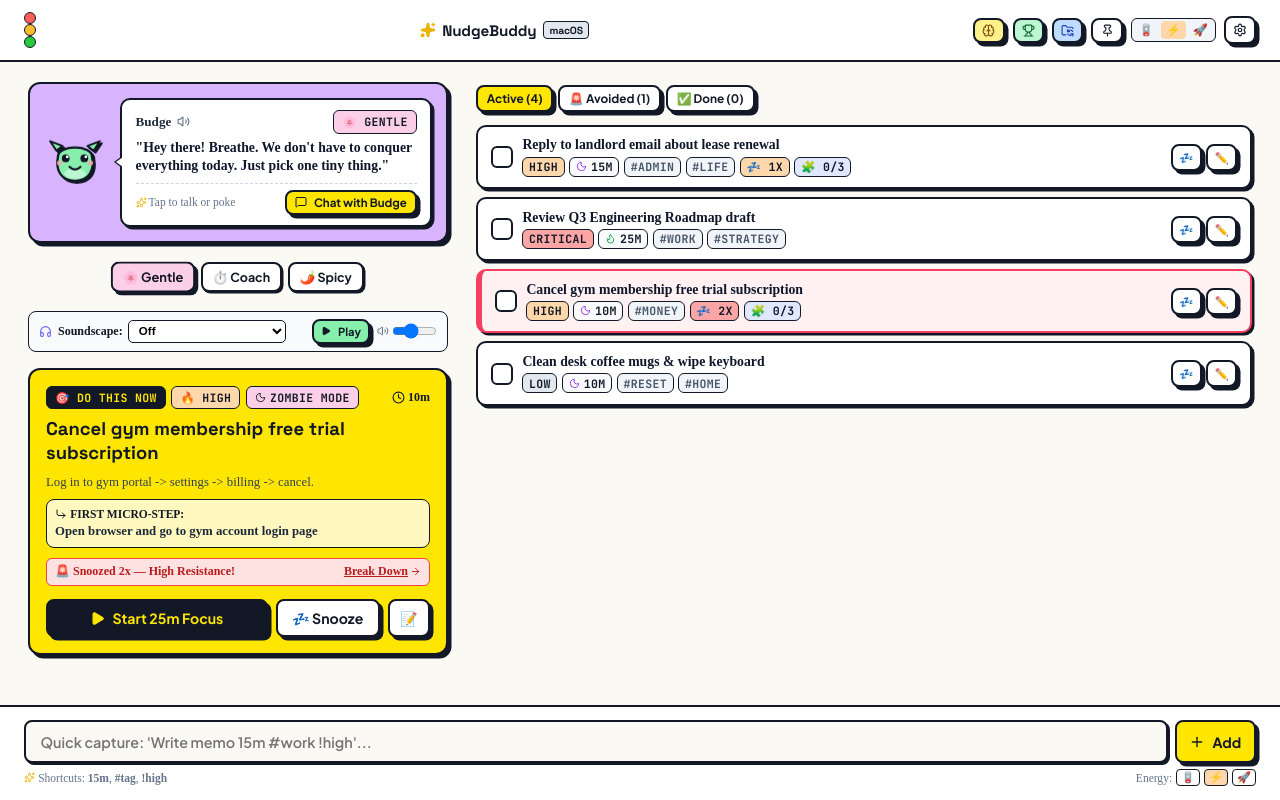
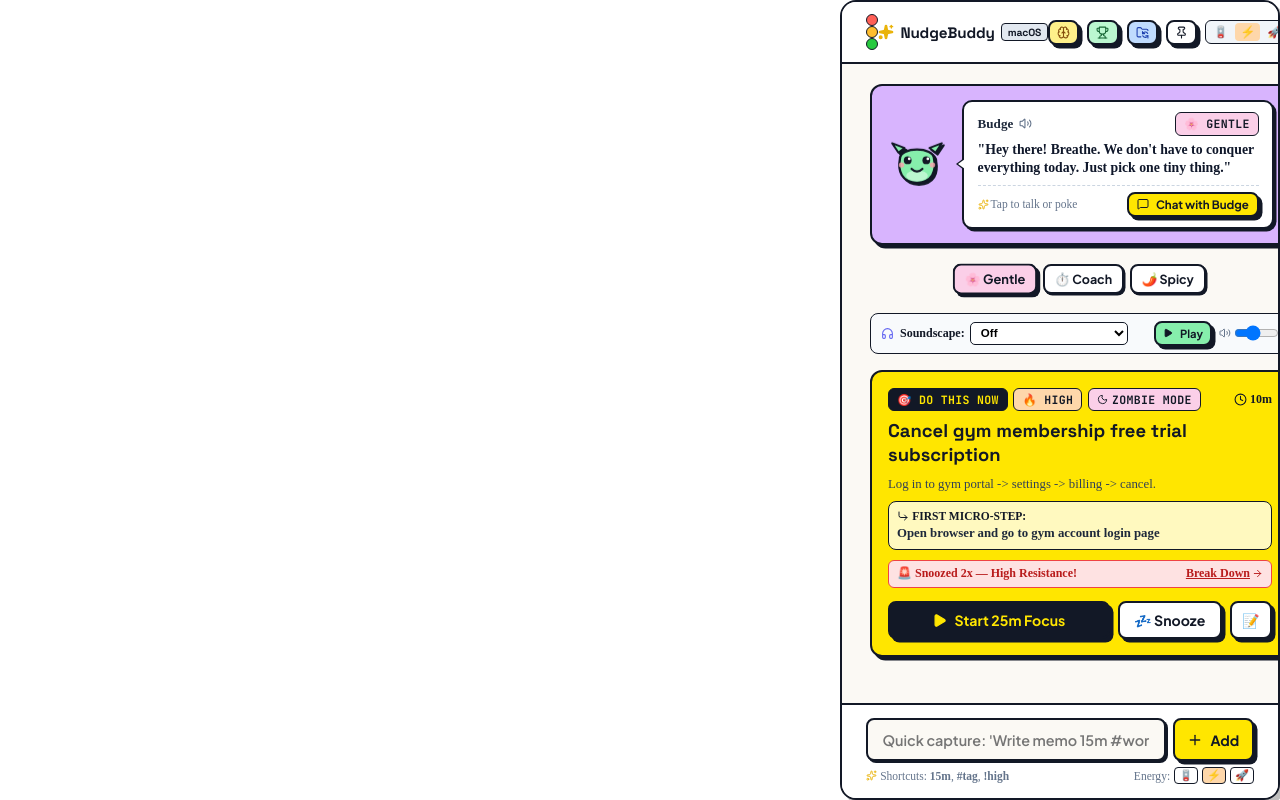
Before and after one commit to janiceho96/nudgebuddy, a React (Vite) app: page / in a window 1280 px wide. Built offline with nearby package versions, Linux system fonts and the light colour scheme.

Commit message:
feat(desktop): make app a 100% frameless transparent floating desktop companion

```diff
--- a/src/App.css
+++ b/src/App.css
@@ -1,20 +1,20 @@
 .app-wrapper {
   width: 100%;
   height: 100%;
-  max-width: 100%;
+  max-width: 440px;
   display: flex;
   flex-direction: column;
   background: var(--bg-app);
-  border: none;
-  box-shadow: none;
-  border-radius: 0px;
+  border: 2.5px solid var(--border-dark);
+  box-shadow: 4px 4px 0px rgba(0, 0, 0, 0.25);
+  border-radius: 16px;
   overflow: hidden;
   position: relative;
   transition: all 0.3s cubic-bezier(0.16, 1, 0.3, 1);
 }
 
 .app-wrapper.wide-mode {
-  max-width: 100%;
+  max-width: 860px;
 }
 
 /* Bottom Dock / Upward Pop-out Mode */
--- a/src/index.css
+++ b/src/index.css
@@ -31,16 +31,16 @@
 }
 
 html, body, #root {
-  background: var(--bg-app) !important;
+  background: transparent !important;
+  background-color: transparent !important;
   color: var(--text-main);
   margin: 0;
   padding: 0;
   width: 100%;
   height: 100%;
-  min-height: 100vh;
   overflow: hidden;
   display: flex;
-  justify-content: center;
+  justify-content: flex-end;
   align-items: stretch;
   -webkit-font-smoothing: antialiased;
 }
```
Also changed, not shown: electron-main.cjs (+9 -6 lines).
